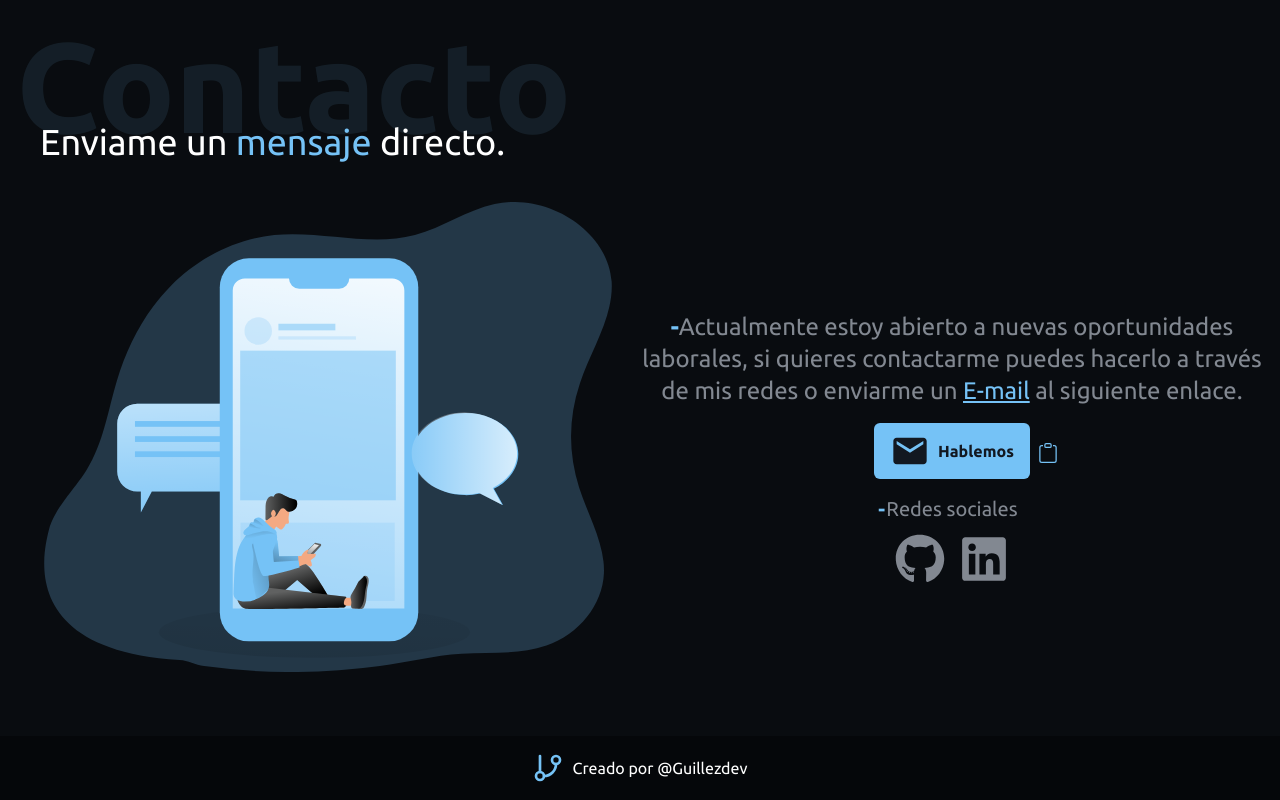
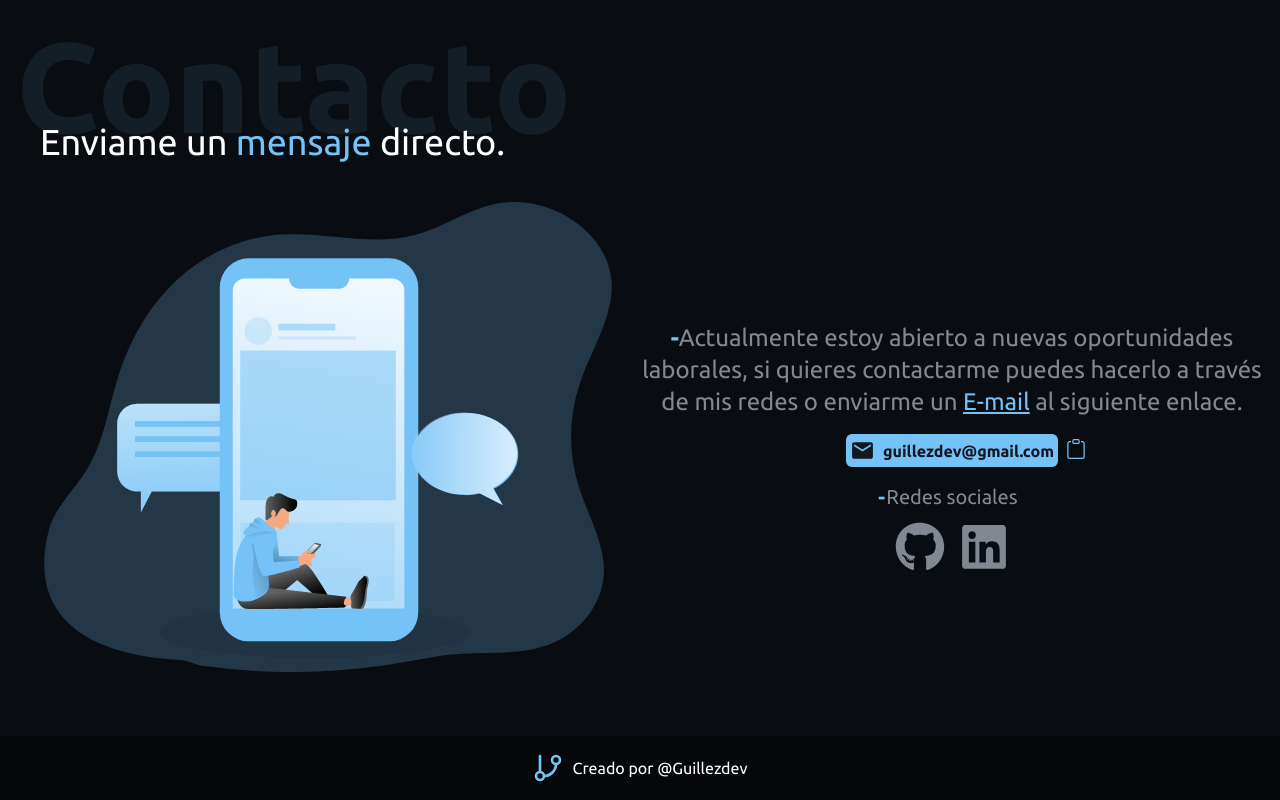
Before and after one commit to guillezdev/Mi-Web, a React (Vite) app: page / in a window 1280 px wide. Shown: the part 3758-4558 px from the top of the page. Built offline with nearby package versions, Linux system fonts and the light colour scheme.

Commit message:
change styles in contact

```diff
--- a/src/components/Contact.jsx
+++ b/src/components/Contact.jsx
@@ -48,8 +48,8 @@ function Contact() {
             <div className="flex flex-col justify-center items-center gap-4 py-4">
               <h1 className="text-md md:text-2xl inline-block text-center relative"><span className="left-6 text-primary font-extrabold">-</span>Actualmente estoy abierto a nuevas oportunidades laborales, si quieres contactarme puedes hacerlo a través de mis redes o enviarme un <a href="mailto:guillezdev@gmail.com" className="text-primary underline decoration-primary">E-mail</a> al siguiente enlace.</h1>
               <div className="relative">
-                <a className="flex w-fit text-fondo items-center font-semibold w-30 gap-2 bg-primary hover:shadow-md hover:shadow-primary hover:bg-primary hover:-translate-y-1 hover:rotate-1 rounded-md py-2 px-4 cursor-pointer" href="mailto:guillezdev@gmail.com"><MdEmail size={40} />Hablemos</a>
-                <div className="absolute -right-8 flex justify-start top-4 cursor-pointer text-primary w-7 rounded-md p-1" onClick={handleCopy}>
+                <a className="flex w-fit text-fondo items-center font-semibold w-30 gap-2 bg-primary hover:shadow-md hover:shadow-primary hover:bg-primary hover:-translate-y-1 hover:rotate-1 rounded-md py-1 px-1 cursor-pointer" href="mailto:guillezdev@gmail.com"><MdEmail size={25} />guillezdev@gmail.com</a>
+                <div className="absolute -right-8 flex justify-start top-[0.3px] cursor-pointer text-primary w-7 rounded-md p-1" onClick={handleCopy}>
                   {clipboardcheck ? <div className="flex gap-1 items-center"><BsClipboardCheck size={20} /><p className="text-[10px]">Copiado</p></div> : <BsClipboard size={20} />}
                 </div>
               </div>
```
